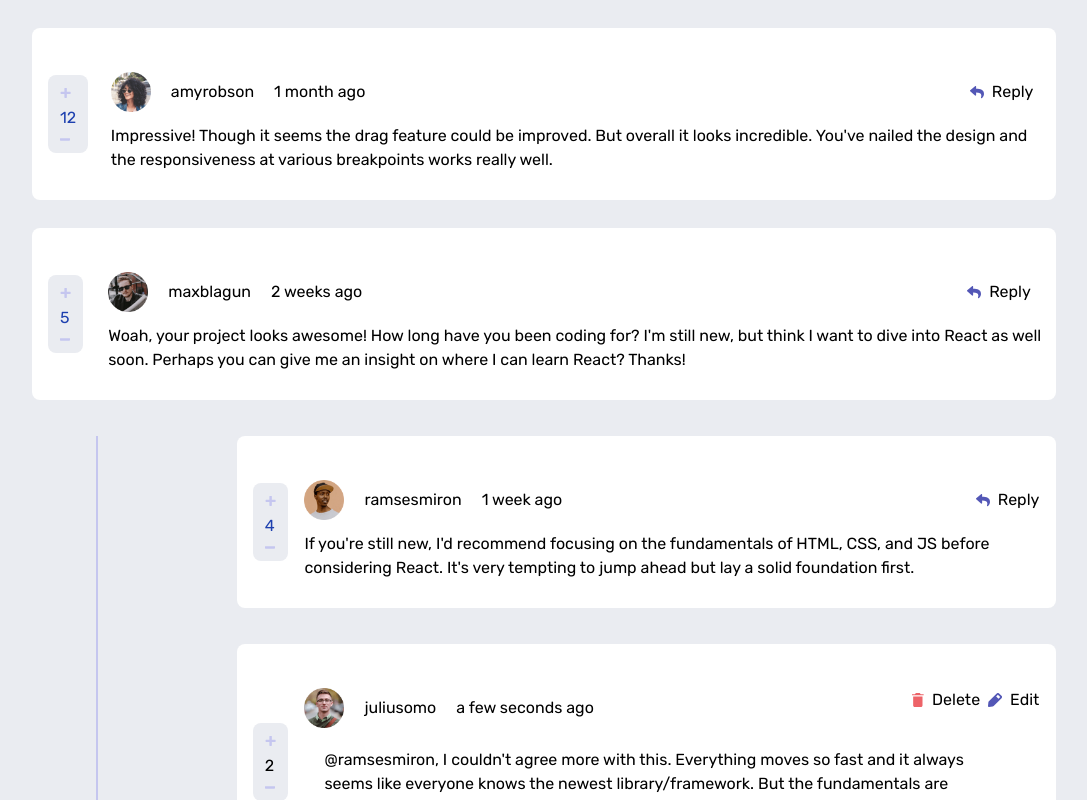
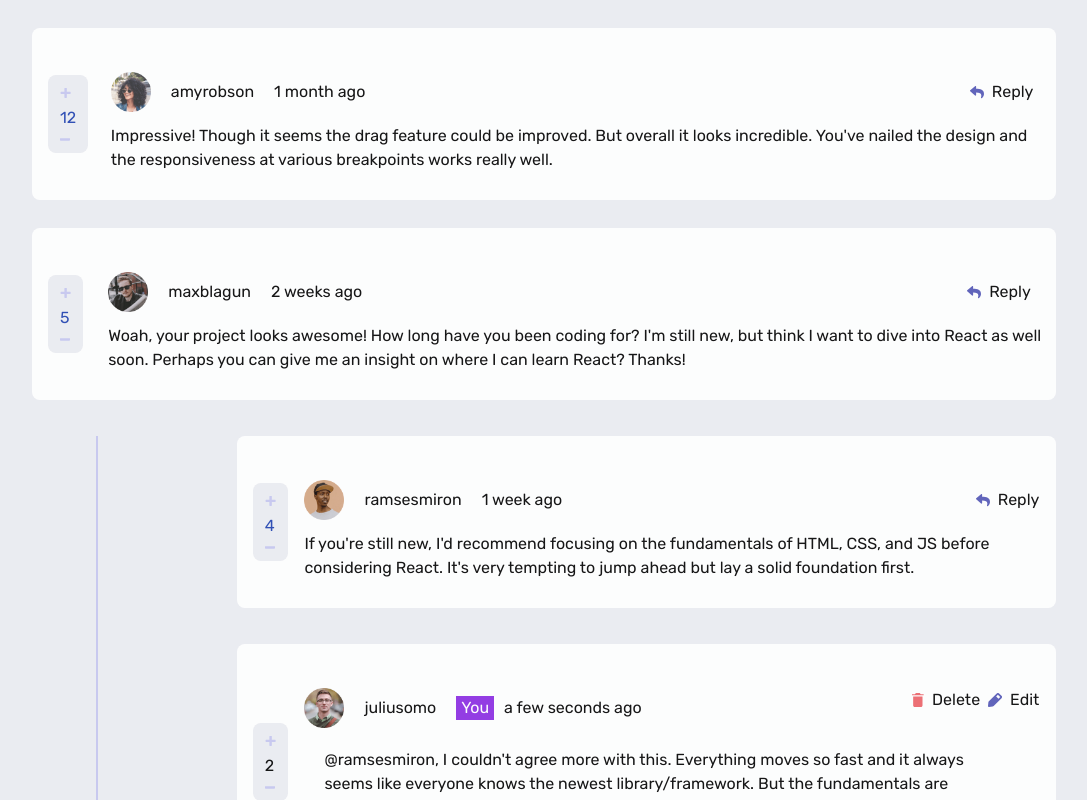
Before and after one commit to tabetommy/interactive-comments-section, a React (Create React App) app: page / in a window 1280 px wide. Shown: the top 800 px of the page, without its empty margins (96-1183 px from the left). Built offline with nearby package versions, Linux system fonts and the light colour scheme; no server answers.

Commit message:
added style

```diff
--- a/src/App.css
+++ b/src/App.css
@@ -1,4 +1,5 @@
 .app{
     font-family: 'Rubik', sans-serif;
     margin-bottom: 2rem ;
+    opacity:0.9;
 }
--- a/src/components/JulioReplytemplate.js
+++ b/src/components/JulioReplytemplate.js
@@ -60,6 +60,7 @@ const JulioReplyTemplate=({usersDataThree,reply,handleSetReply, img})=>{
                                     <img src={img} alt="juliosomo" />
                                 </span>
                                 <span className="px-5">{usersDataThree.comments[1].replies[1].user.username}</span>
+                                <span className='you-con'>You</span>
                                 <span>{dayjs().fromNow()}</span>
                             </div>
                             <div className="hidden md:flex items-center mr-4">
--- a/src/components/SomoReply.js
+++ b/src/components/SomoReply.js
@@ -52,6 +52,7 @@ const SomoReply=({usersData, julioResponse, username, handleResponse,somoReplySt
                                     <img src={img} alt="juliosomo" />
                                 </span>
                                 <span className="px-5">{usersData[1].user.username}</span>
+                                <span className='you-con'>You</span>
                                 <span>{dayjs().fromNow()}</span>
                             </div>
                             <div className="hidden md:flex items-center mr-4">
--- a/src/components/style.css
+++ b/src/components/style.css
@@ -45,3 +45,10 @@ button:hover{
     margin-top: 0.75rem;
     border: 1px black solid;
 }
+.you-con{
+    background-color: blueviolet;
+    color: white;
+    border: none;
+    margin-right: 10px;
+    padding: 0 5px;
+}
```
Also changed, not shown: 8 other files (tests, documents, lock files or other folders).
